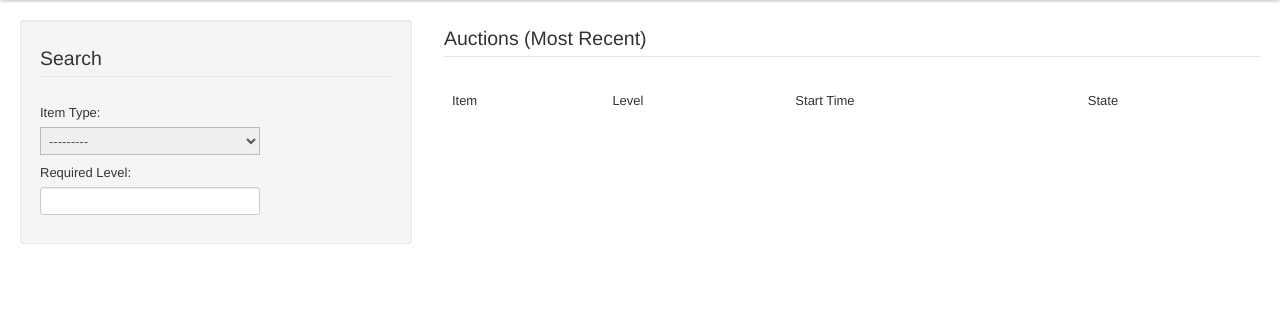
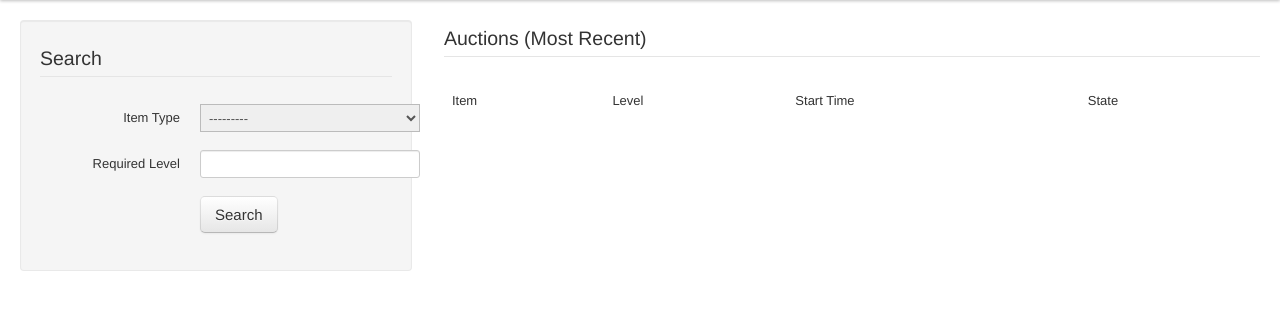
Before and after one commit to Duelist/d3ah, a Django app: page /auctions/ in a window 1280 px wide. Shown: the part 40-350 px from the top of the page. Run offline with Django 3.2, Linux system fonts and the light colour scheme; data that the repository does not hold is empty.

Commit message:
Added starter custom search form code and removed checked in debug statement.

```diff
--- a/templates/auctions/search.html
+++ b/templates/auctions/search.html
@@ -1,2 +1,17 @@
 <legend>Search</legend>
-{{ search_form }}
+<form class='form-horizontal' action='' method='GET'>
+    {% csrf_token %}
+    <fieldset>
+        {% for field in search_form %}
+        <div class='control-group'>
+            <label class='control-label' for='id_{{ field.name }}'>{{ field.label }}</label>
+            <div class='controls'>
+                {{ field }}
+            </div>
+        </div>
+        {% endfor %}
+        <div class='controls'>
+            <button type='submit' class='btn btn-large primary'>Search</button>
+        </div>
+    </fieldset>
+</form>
--- a/templates/social/login.html
+++ b/templates/social/login.html
@@ -4,7 +4,6 @@
     <div class='centered'>
         <legend>Login</legend>
         <form class='form-horizontal' action='/login/' method='POST'>
-            {{ request.POST }}
             {% csrf_token %}
             <fieldset>
                 {% for field in form %}
```
